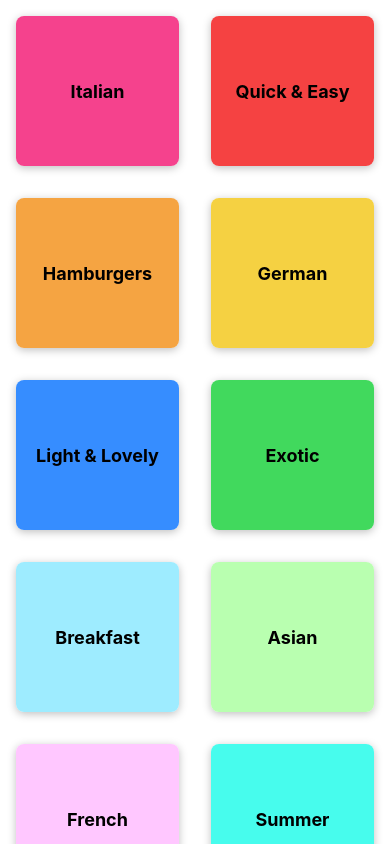
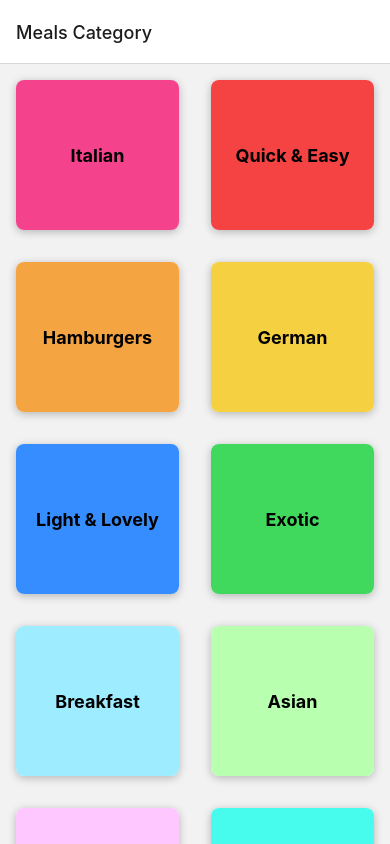
Before and after one commit to akashsheelavant/ReactNativeNavigation, a React Native app: screen / in a window 390 px wide. Built offline with nearby package versions, Linux system fonts and the light colour scheme.

Commit message:
Getting started with react navigation package.

```diff
--- a/App.js
+++ b/App.js
@@ -1,12 +1,20 @@
 import { StatusBar } from 'expo-status-bar';
 import { StyleSheet } from 'react-native';
 import CategoriesScreen from './screens/CategoriesScreen';
+import { NavigationContainer } from '@react-navigation/native';
+import { createNativeStackNavigator } from '@react-navigation/native-stack'
+
+const Stack = createNativeStackNavigator()
 
 export default function App() {
   return (
     <>
-      <StatusBar style='light' />
-      <CategoriesScreen />
+      <StatusBar style='dark' />
+      <NavigationContainer>
+        <Stack.Navigator>
+          <Stack.Screen name='Meals Category' component={CategoriesScreen} />
+        </Stack.Navigator>
+      </NavigationContainer>
     </>
   );
 }
--- a/package.json
+++ b/package.json
@@ -9,10 +9,14 @@
     "web": "expo start --web"
   },
   "dependencies": {
+    "@react-navigation/native": "^6.1.7",
+    "@react-navigation/native-stack": "^6.9.13",
     "expo": "~48.0.18",
     "expo-status-bar": "~1.4.4",
     "react": "18.2.0",
-    "react-native": "0.71.8"
+    "react-native": "0.71.8",
+    "react-native-safe-area-context": "4.5.0",
+    "react-native-screens": "~3.20.0"
   },
   "devDependencies": {
     "@babel/core": "^7.20.0"
```
Also changed, not shown: 1 other file (tests, documents, lock files or other folders).
